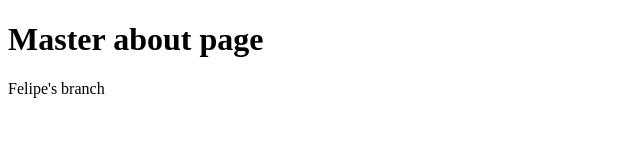
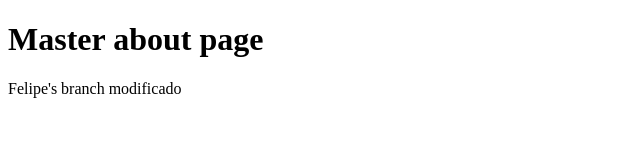
Before and after one commit to felcampos/laravel-project, a plain HTML site: page about.html in a window 1280 px wide. Shown: the whole page, without its empty margins (0-640 px from the left). Drawn offline with Linux system fonts and the light colour scheme.

Commit message:
Modify about page again

```diff
--- a/about.html
+++ b/about.html
@@ -7,6 +7,6 @@
 <body>
     <h1>Master about page</h1>
 
-    <p> Felipe's branch</p>
+    <p> Felipe's branch modificado</p>
 </body>
 </html>
```
